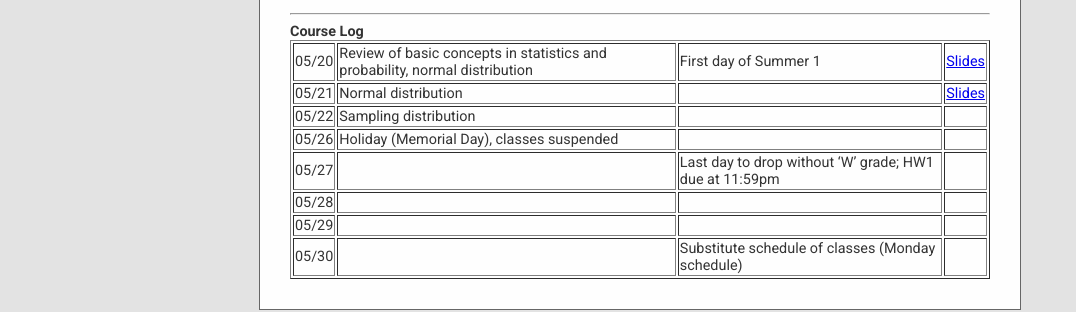
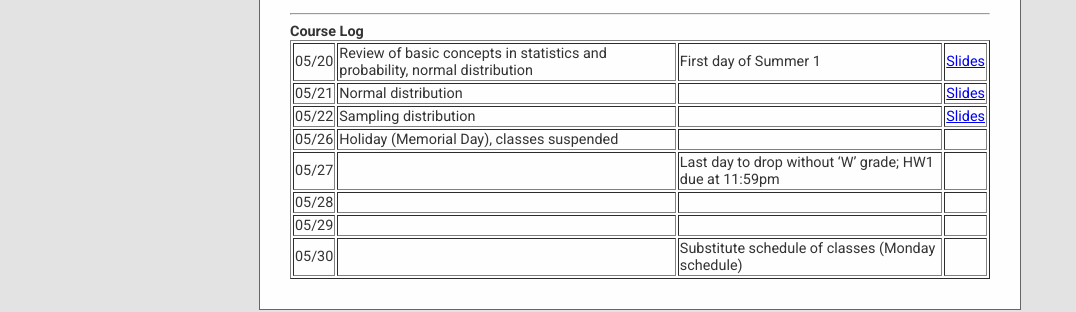
Before and after one commit to cesail/cesail.github.io, a Jekyll site: the page built from courses/25s1ma116/index.html, in a window 1280 px wide. Shown: the part 324-636 px from the top of the page, without its empty margins (0-1076 px from the left). Built offline with Jekyll 4.4.1, drawn with Linux system fonts in a browser that asks for light colours; some web fonts are replaced; a script that is not in the unit is left out.

Commit message:
Update index.html

```diff
--- a/courses/25s1ma116/index.html
+++ b/courses/25s1ma116/index.html
@@ -94,7 +94,7 @@
     <td> 05/22 </td>
     <td>Sampling distribution</td>
     <td></td>
-    <td>   </td>
+    <td>  <a href="0522.pdf"> Slides </a> </td>
   </tr>
   <tr>
     <td> 05/26 </td>
```
